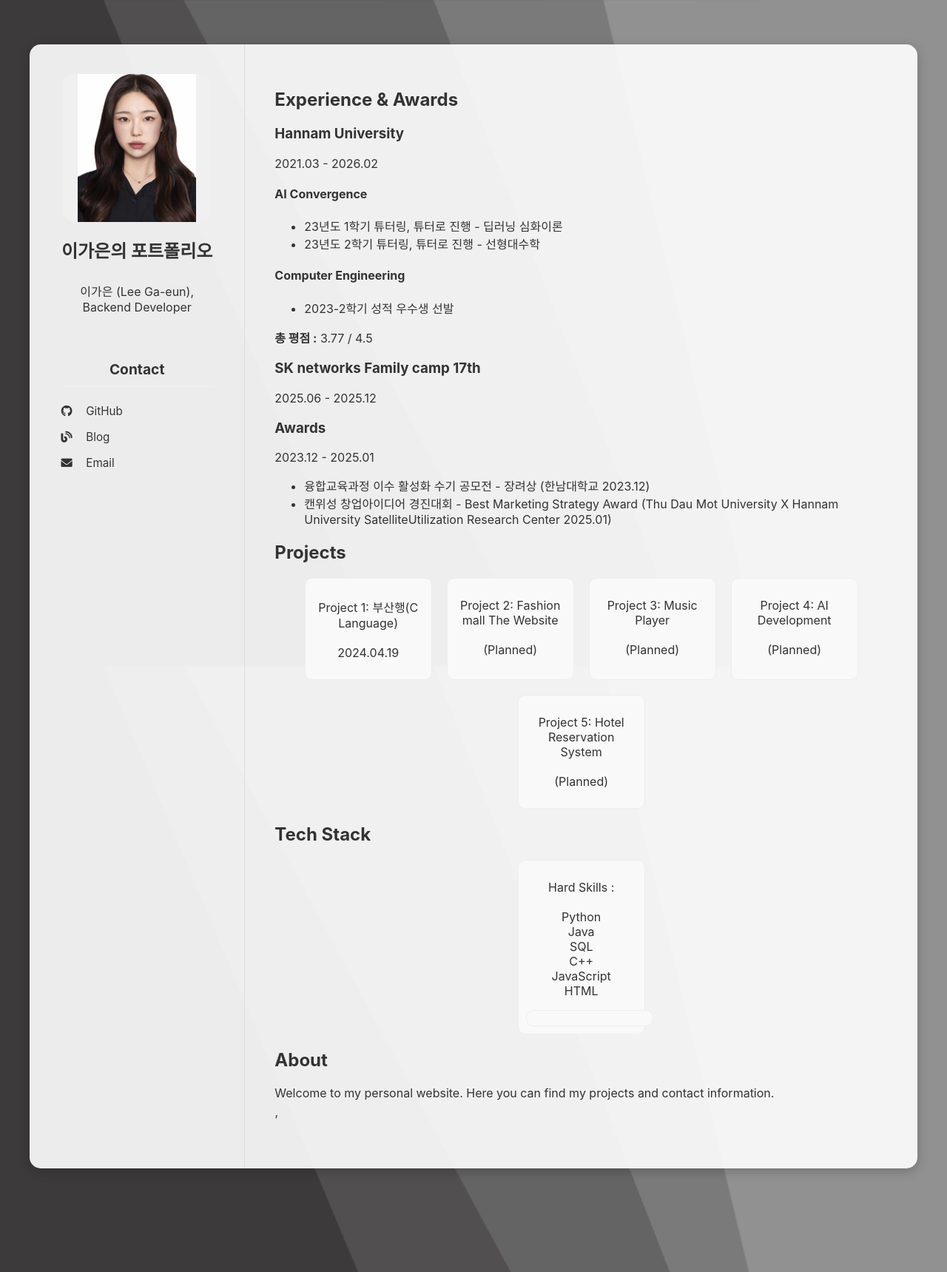
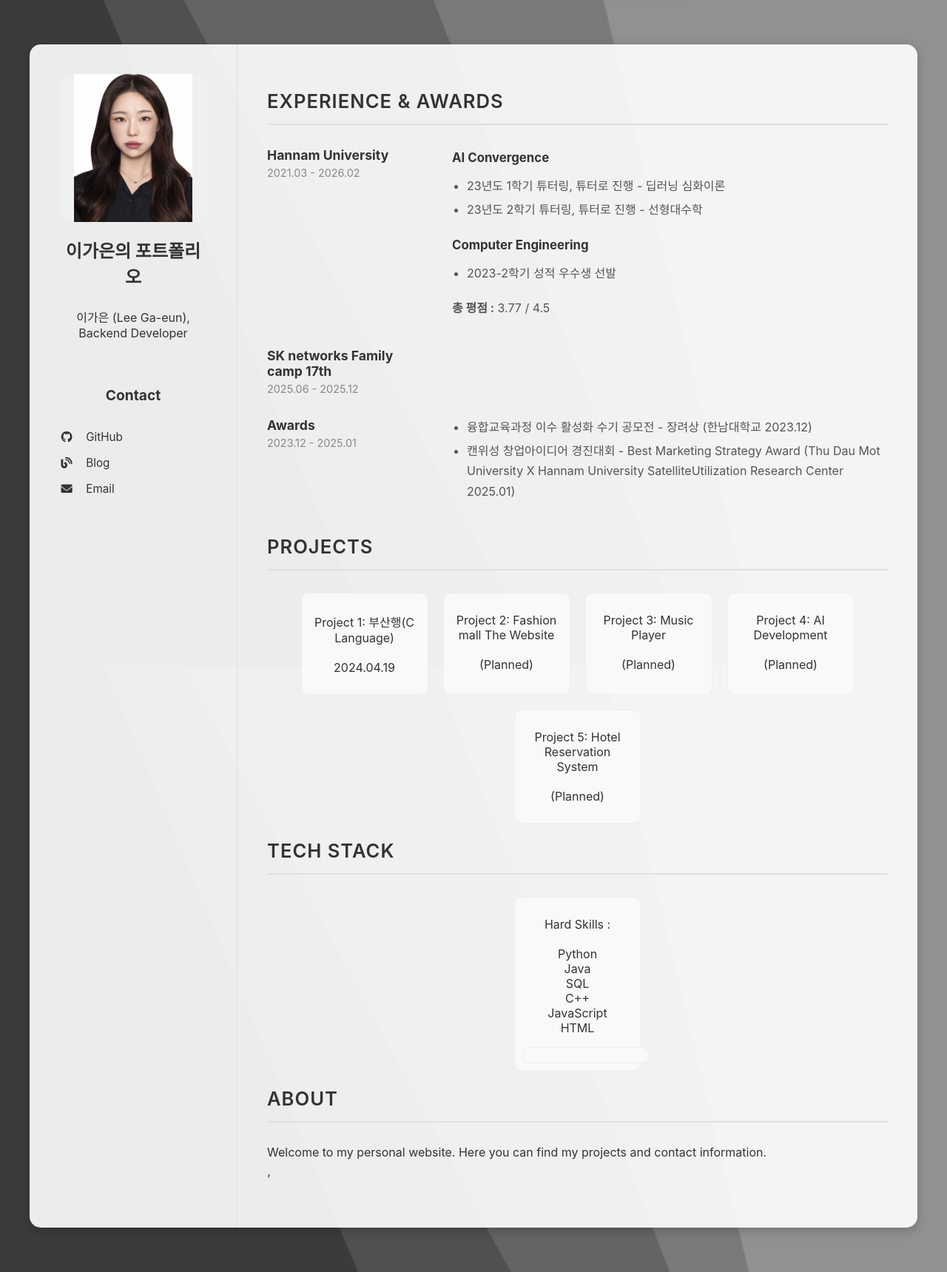
Before and after one commit to Leegaeune/Leegaeune.github.io, a Jekyll site: the page built from index.md, in a window 1280 px wide. Shown: the whole page at 74% size. Built offline with Jekyll 4.4.1, drawn with Linux system fonts in a browser that asks for light colours.

Commit message:
Update style.css

```diff
--- a/assets/css/style.css
+++ b/assets/css/style.css
@@ -4,15 +4,12 @@ body {
     color: #333;
     margin: 0;
     padding: 20px;
-
-    /* --- 배경 이미지 지정 (올바른 파일 이름으로 수정) --- */
     background-image: url('/stacked-peaks-haikei.png');
     background-size: cover;
     background-position: center;
     background-attachment: fixed;
 }
 
-/* 이하 모든 코드는 이전과 동일합니다. */
 /* 전체 레이아웃을 감싸는 컨테이너 */
 .container {
     display: flex;
@@ -34,95 +31,60 @@ body {
     flex-direction: column;
 }
 
-/* 프로필 사진 스타일 */
 .sidebar img {
-    width: 200px;
-    height: 200px;
-    border-radius: 15px;
-    object-fit: contain;
-    margin-bottom: 20px;
-    margin-left: auto;
-    margin-right: auto;
-    background-color: #f0f0f0;
+    width: 200px; height: 200px; border-radius: 15px;
+    object-fit: contain; margin-bottom: 20px; margin-left: auto;
+    margin-right: auto; background-color: #f0f0f0;
 }
 
-.sidebar h1 {
-    font-size: 1.5em;
-    margin-top: 0;
-    margin-bottom: 10px;
+.sidebar h1 { font-size: 1.5em; margin-top: 0; margin-bottom: 10px; }
+
+/* 연락처 정보 스타일 */
+.contact-info { margin-top: 30px; text-align: left; width: 100%; }
+.contact-info h2 { text-align: center; font-size: 1.2em; margin-bottom: 15px; padding-bottom: 10px; border-bottom: 2px solid #eee; }
+.contact-info ul { list-style: none; padding: 0; margin: 0; }
+.contact-info li { padding: 8px 0; font-size: 0.95em; }
+.contact-info a { color: #333; text-decoration: none; transition: color 0.2s ease-in-out; }
+.contact-info a:hover { color: #007bff; }
+.contact-info .fab, .contact-info .fas { margin-right: 12px; width: 20px; text-align: center; }
+
+/* 오른쪽 메인 콘텐츠 스타일 */
+.main-content { flex-grow: 1; padding: 40px; }
+
+/* --- Experience & Awards Section (핵심 수정 부분) --- */
+.main-content h2 {
+  font-size: 1.6em; padding-bottom: 15px; margin-bottom: 30px;
+  border-bottom: 2px solid #e0e0e0; text-transform: uppercase;
+  letter-spacing: 1px; font-weight: 600;
 }
 
-/* 연락처 정보 스타일 */
-.contact-info {
-    margin-top: 30px;
-    text-align: left;
-    width: 100%;
+.experience-entry {
+  display: flex;
+  margin-bottom: 30px;
+  align-items: flex-start; /* 왼쪽과 오른쪽 컬럼의 상단을 기준으로 정렬 */
 }
 
-.contact-info h2 {
-    text-align: center;
-    font-size: 1.2em;
-    margin-bottom: 15px;
-    padding-bottom: 10px;
-    border-bottom: 2px solid #eee;
+.experience-left {
+  width: 220px; flex-shrink: 0; padding-right: 30px;
 }
 
-.contact-info ul {
-    list-style: none;
-    padding: 0;
-    margin: 0;
+.experience-left h3 { margin: 0 0 5px 0; font-size: 1.1em; font-weight: bold; }
+.experience-left p { margin: 0; color: #888; font-size: 0.9em; }
+
+.experience-right { flex-grow: 1; line-height: 1.7; }
+.experience-right h4 { margin: 0 0 10px 0; font-size: 1.05em; font-weight: bold; }
+.experience-right p { margin: 10px 0; color: #555; }
+.experience-right ul { margin: 0 0 15px 0; padding-left: 20px; color: #555; }
+.experience-right li { margin-bottom: 5px; }
+.experience-detail { margin-bottom: 20px; }
+.experience-detail:last-child { margin-bottom: 0; }
+
+/* Projects, Tech Stack 등 예전 스타일 */
+.projects-list, .job-role-list {
+    display: flex; justify-content: center; flex-wrap: wrap;
+    gap: 20px; margin-top: 20px;
 }
-
-.contact-info li {
-    padding: 8px 0;
-    font-size: 0.95em;
+.projects-list div, .job-role-list div {
+    background: #f9f9f9; border: 1px solid #eee; border-radius: 10px;
+    padding: 10px; width: 150px; text-align: center;
 }
-
-.contact-info a {
-    color: #333;
-    text-decoration: none;
-    transition: color 0.2s ease-in-out;
-}
-
-.contact-info a:hover {
-    color: #007bff;
-}
-
-.contact-info .fab, .contact-info .fas {
-    margin-right: 12px;
-    width: 20px;
-    text-align: center;
-}
-
-/* 오른쪽 메인 콘텐츠 스타일 */
-.main-content {
-    flex-grow: 1;
-    padding: 40px;
-}
-
-/* Experience, Projects 등 스타일 */
-.skills-icons, .projects-list, .job-role-list {
-    display: flex;
-    justify-content: center;
-    flex-wrap: wrap;
-    gap: 20px;
-    margin-top: 20px;
-}
-.skills-icons div, .projects-list div, .job-role-list div {
-    background: #f9f9f9;
-    border: 1px solid #eee;
-    border-radius: 10px;
-    padding: 10px;
-    width: 150px;
-    text-align: center;
-}
-.skills-icons i { font-size: 2em; }
-.rating { margin-top: 10px; }
-.rating span { color: gold; }
-.java { color: #5382a1; }
-.javascript { color: #f0db4f; }
-.python { color: #306998; }
-.c-lang { color: #555555; }
-.cpp { color: #f34b7d; }
-.html5 { color: #e34c26; }
-.css3 { color: #264de4; }
```
